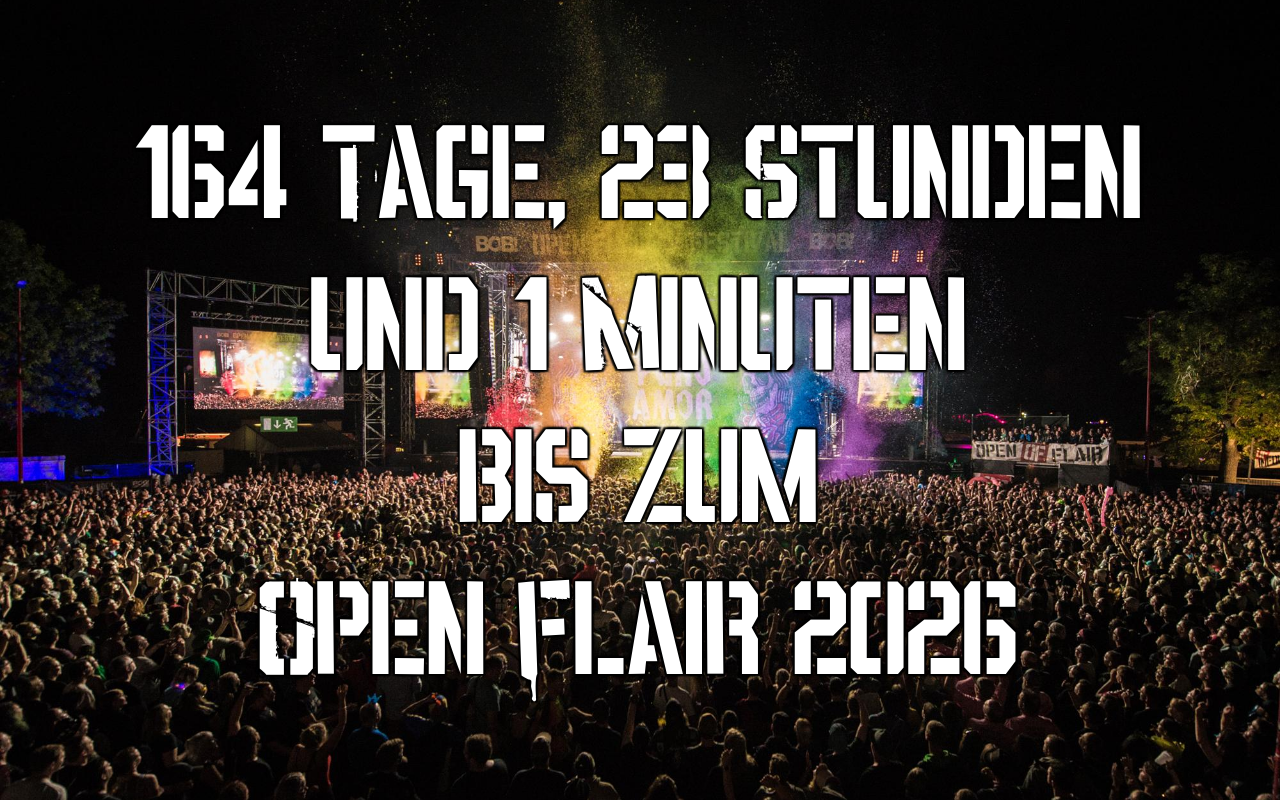
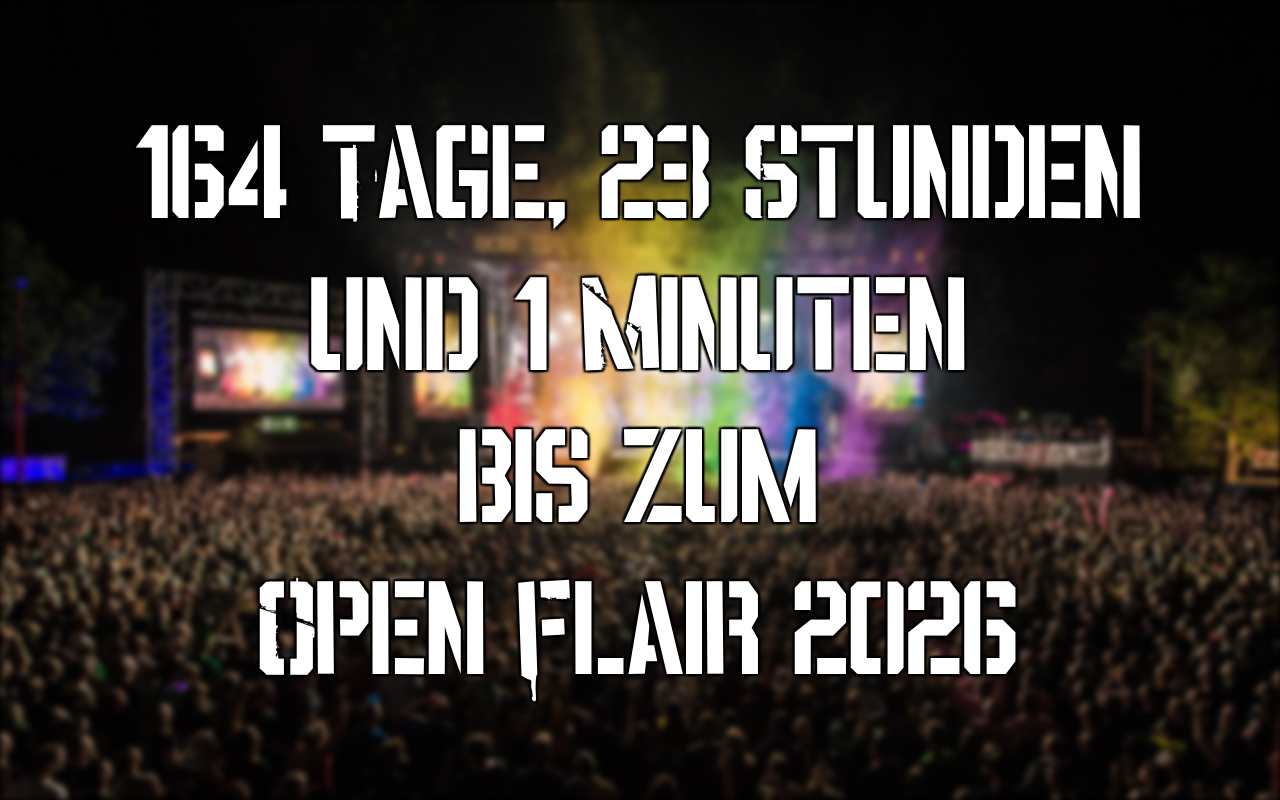
Before and after one commit to JanBuegel/ofcountdown, a website: page public/index.html in a window 1280 px wide. Drawn offline with Linux system fonts and the light colour scheme.

Commit message:
blurr me, baby

```diff
--- a/public/index.html
+++ b/public/index.html
@@ -15,15 +15,24 @@
         background-color: black;
         margin: 0;
         padding: 0;
-        background-image: url('bg.jpg');
-        background-size: cover;
-        background-position: center;
         font-family: 'Vinca Stencil', sans-serif;
         display: flex;
         justify-content: center;
         align-items: center;
         min-height: 100vh;
         height: 100vh;
+        position: relative;
+    }
+
+    body::before {
+        content: '';
+        position: fixed;
+        inset: 0;
+        background-image: url('bg.jpg');
+        background-size: cover;
+        background-position: center;
+        filter: blur(3px);
+        z-index: -1;
     }
 
     #countdown {
--- a/public/styles.css
+++ b/public/styles.css
@@ -6,15 +6,24 @@
 body {
     margin: 0;
     padding: 0;
-    background-image: url('bg.jpg');
-    background-size: cover;
-    background-position: center;
     font-family: 'Vinca Stencil', sans-serif;
     display: flex;
     justify-content: center;
     align-items: center;
     min-height: 100vh;
     height: 100vh;
+    position: relative;
+}
+
+body::before {
+    content: '';
+    position: fixed;
+    inset: 0;
+    background-image: url('bg.jpg');
+    background-size: cover;
+    background-position: center;
+    filter: blur(3px);
+    z-index: -1;
 }
 
 #countdown {
```
